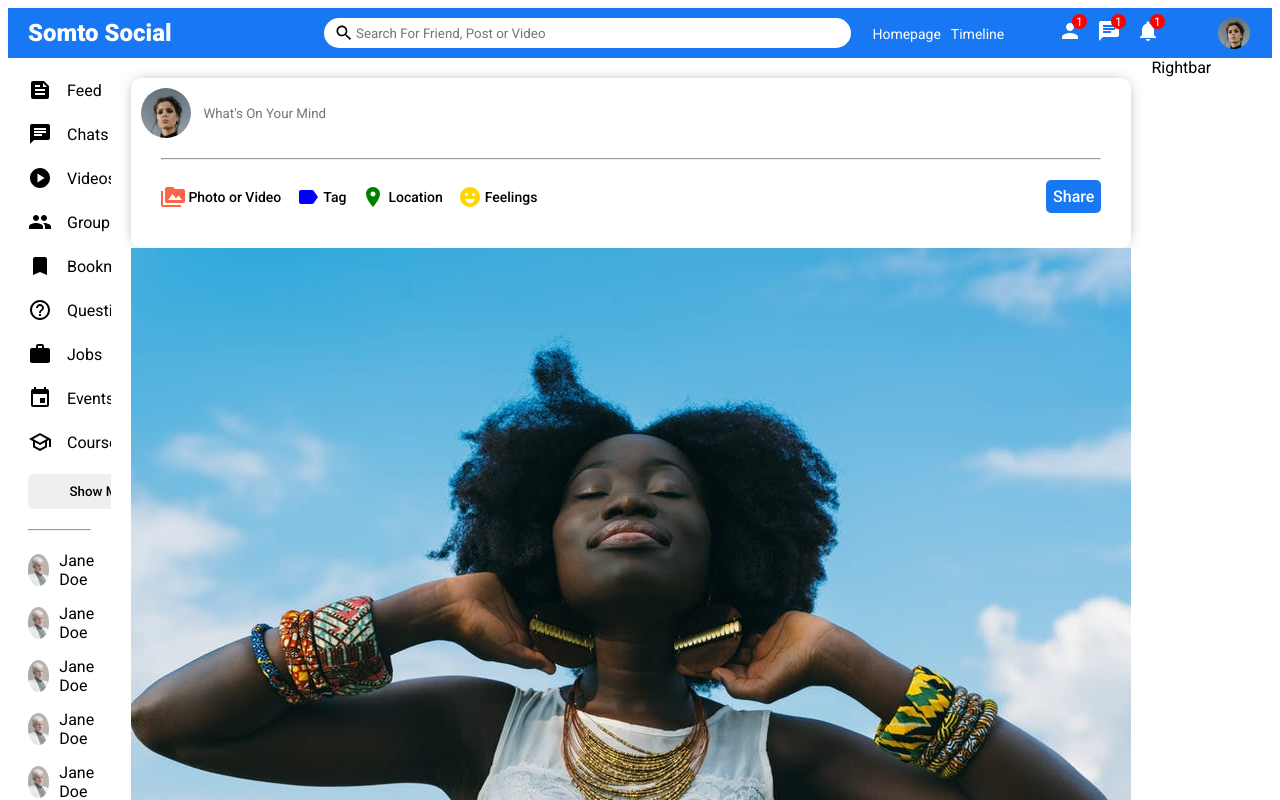
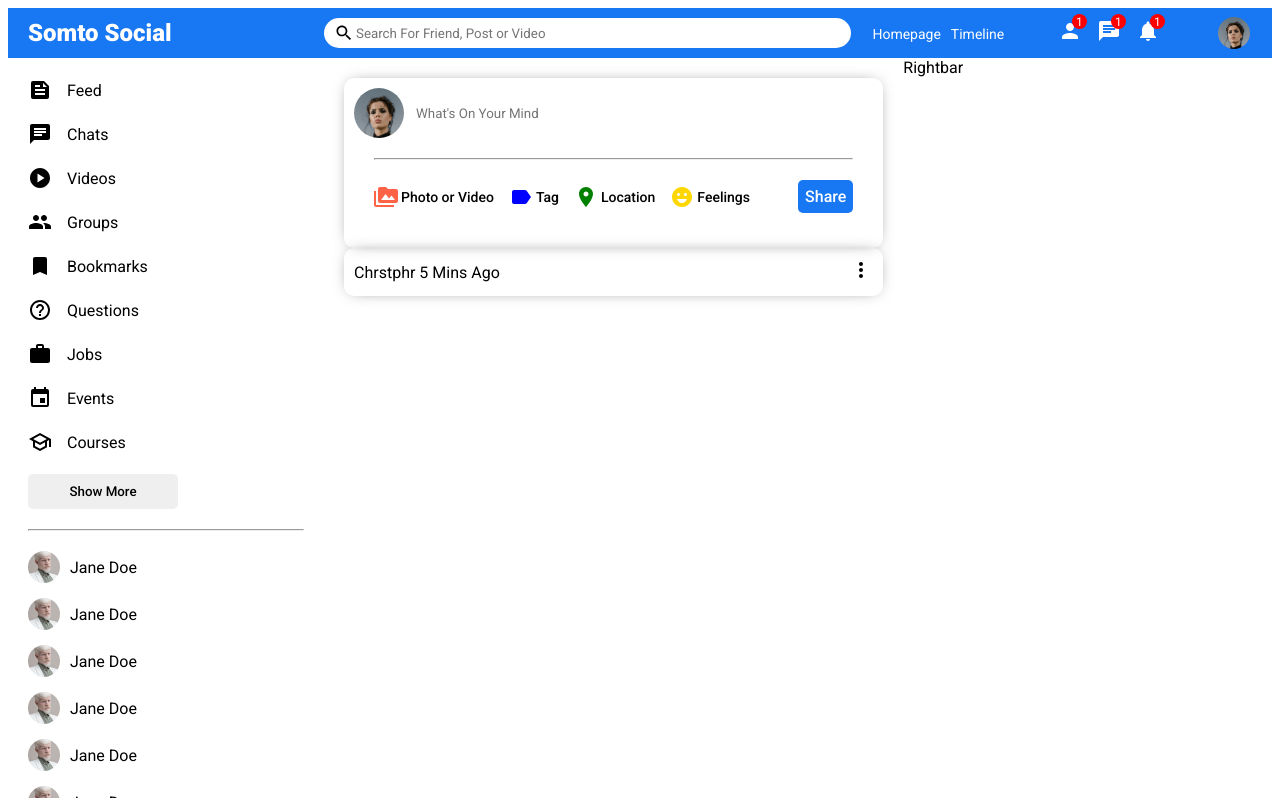
Before and after one commit to Chrstphr9/React-Social-App, a React (Vite) app: page / in a window 1280 px wide. Shown: the top 800 px of the page. Built offline with nearby package versions, Linux system fonts and the light colour scheme.

Commit message:
align post

```diff
--- a/src/components/Post/Post.css
+++ b/src/components/Post/Post.css
@@ -0,0 +1,16 @@
+.post {
+    width: 100%;
+    border-radius: 10px;
+    -webkit-box-shadow: 0px 0px 16px -7px rgba(0, 0, 0, 0.68);
+    box-shadow: 0px 0px 16px -7px rgba(0, 0, 0, 0.68);
+}
+
+.postWrapper {
+    padding: 10px;
+}
+
+.postTop {
+    display: flex;
+    align-items: center;
+    justify-content: space-between;
+}
--- a/src/components/Post/Post.jsx
+++ b/src/components/Post/Post.jsx
@@ -7,7 +7,7 @@
         <div className="postWrapper">
             <div className="postTop">
                 <div className="postTopLeft">
-                    <img className="postProfileImg" src="/src/assets/person/3.jpeg" alt="" />
+                    {/* <img className="postProfileImg" src="/src/assets/person/3.jpeg" alt="" /> */}
                     <span className="postUsername">Chrstphr</span>
                     <span className="postDate"> 5 Mins Ago</span>
 
```
